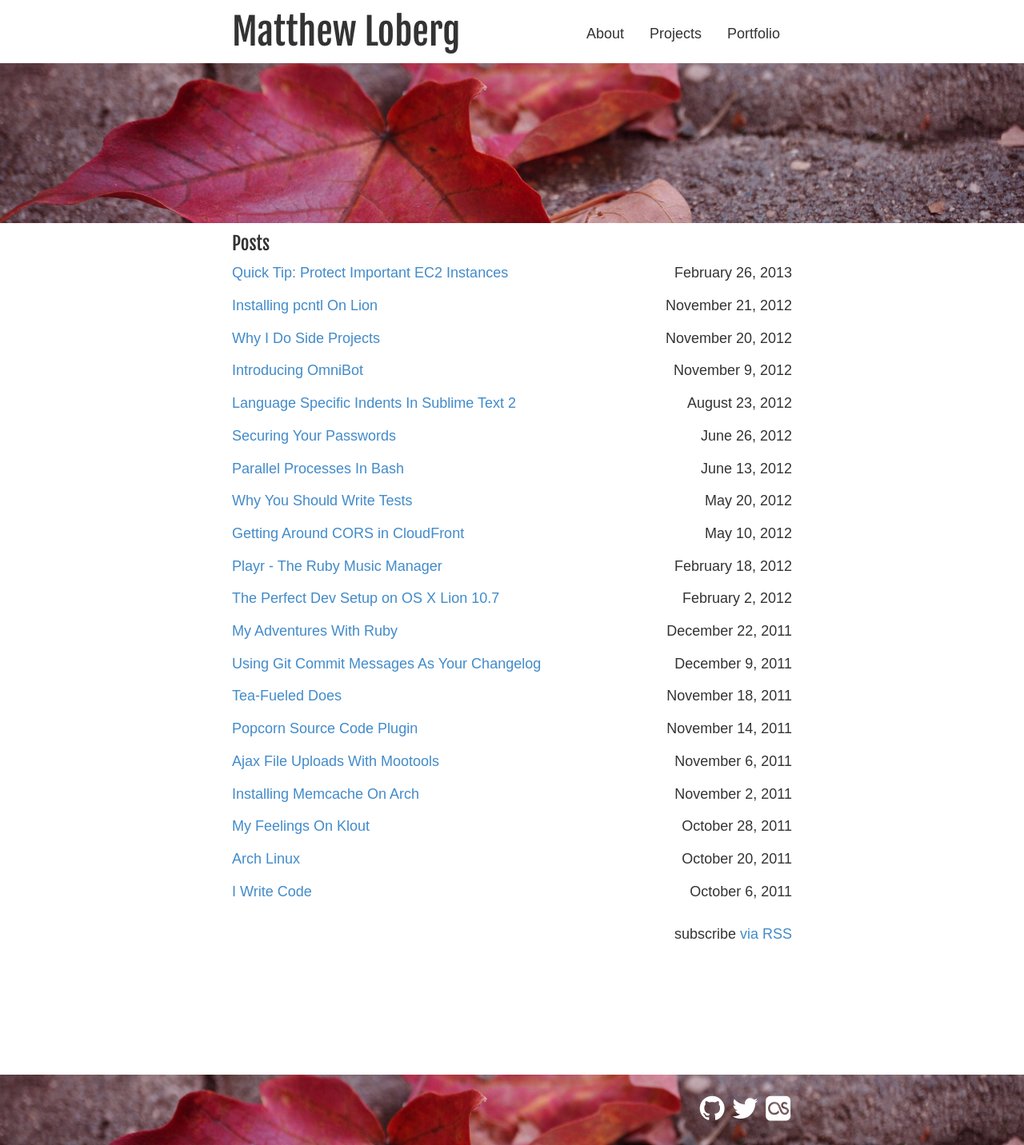
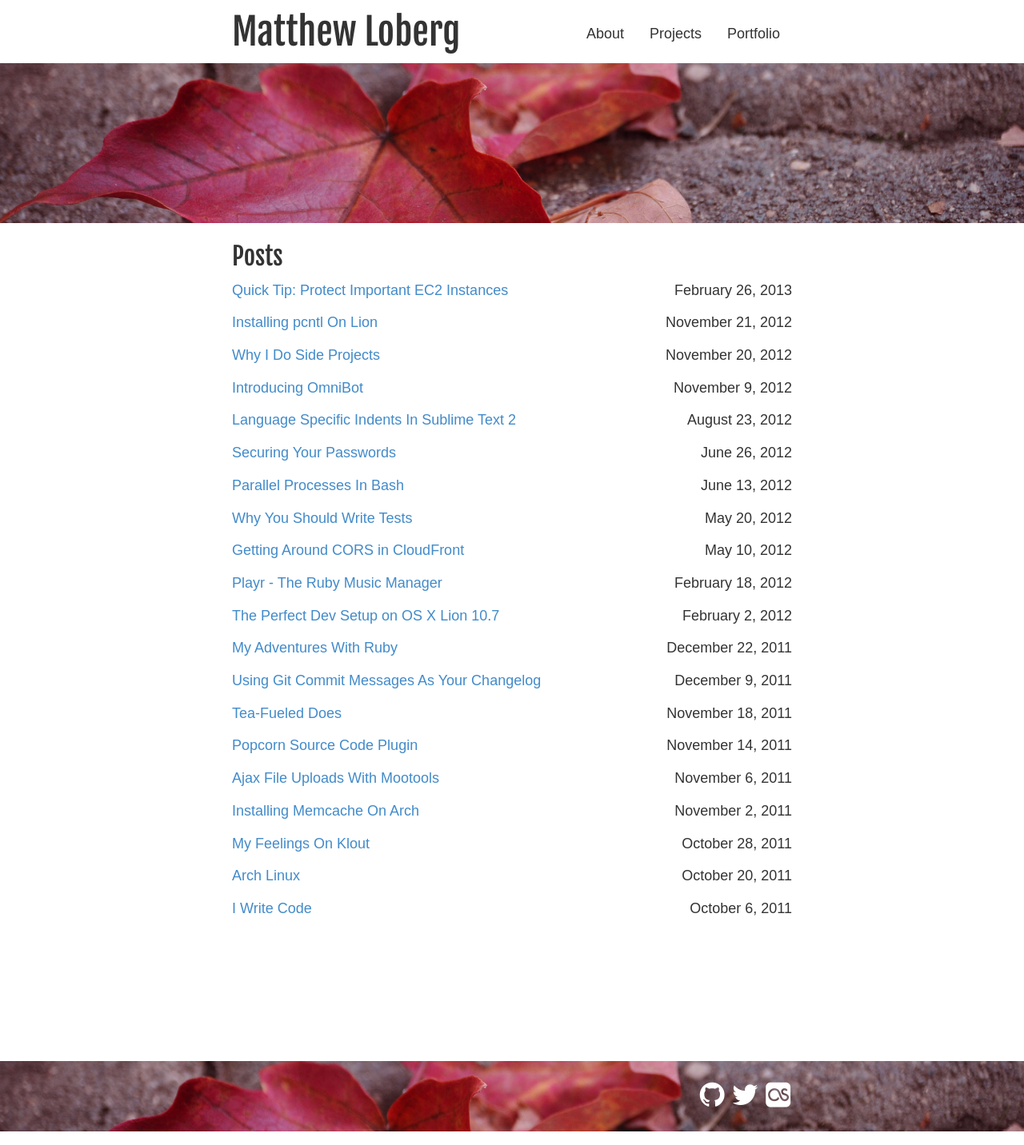
Before and after one commit to mloberg/mloberg.github.com, a Jekyll site: the page built from site/index.html, in a window 1280 px wide. Shown: the whole page at 80% size. Built offline with Jekyll 4.4.1, drawn with Linux system fonts in a browser that asks for light colours; some web fonts are replaced.

```diff
--- a/site/blog/index.html
+++ b/site/blog/index.html
@@ -14,6 +14,6 @@ title: Blog
       {% endfor %}
     </ul>
 
-    <p class="pull-right">subscribe <a href="{{ "/feed.xml" | prepend: site.baseurl }}">via RSS</a></p>
+    <!-- <p class="pull-right">subscribe <a href="{{ "/feed.xml" | prepend: site.baseurl }}">via RSS</a></p> -->
   </div>
 </div>
--- a/site/index.html
+++ b/site/index.html
@@ -2,7 +2,7 @@
 ---
 <div class="row">
   <div class="col-sm-12">
-    <h4>Posts</h4>
+    <h3>Posts</h3>
     <ul class="posts list-unstyled">
       {% for post in site.posts %}
         <li>
@@ -12,6 +12,6 @@
       {% endfor %}
     </ul>
 
-    <p class="pull-right">subscribe <a href="{{ "/feed.xml" | prepend: site.baseurl }}">via RSS</a></p>
+    <!-- <p class="pull-right">subscribe <a href="{{ "/feed.xml" | prepend: site.baseurl }}">via RSS</a></p> -->
   </div>
 </div>
```
